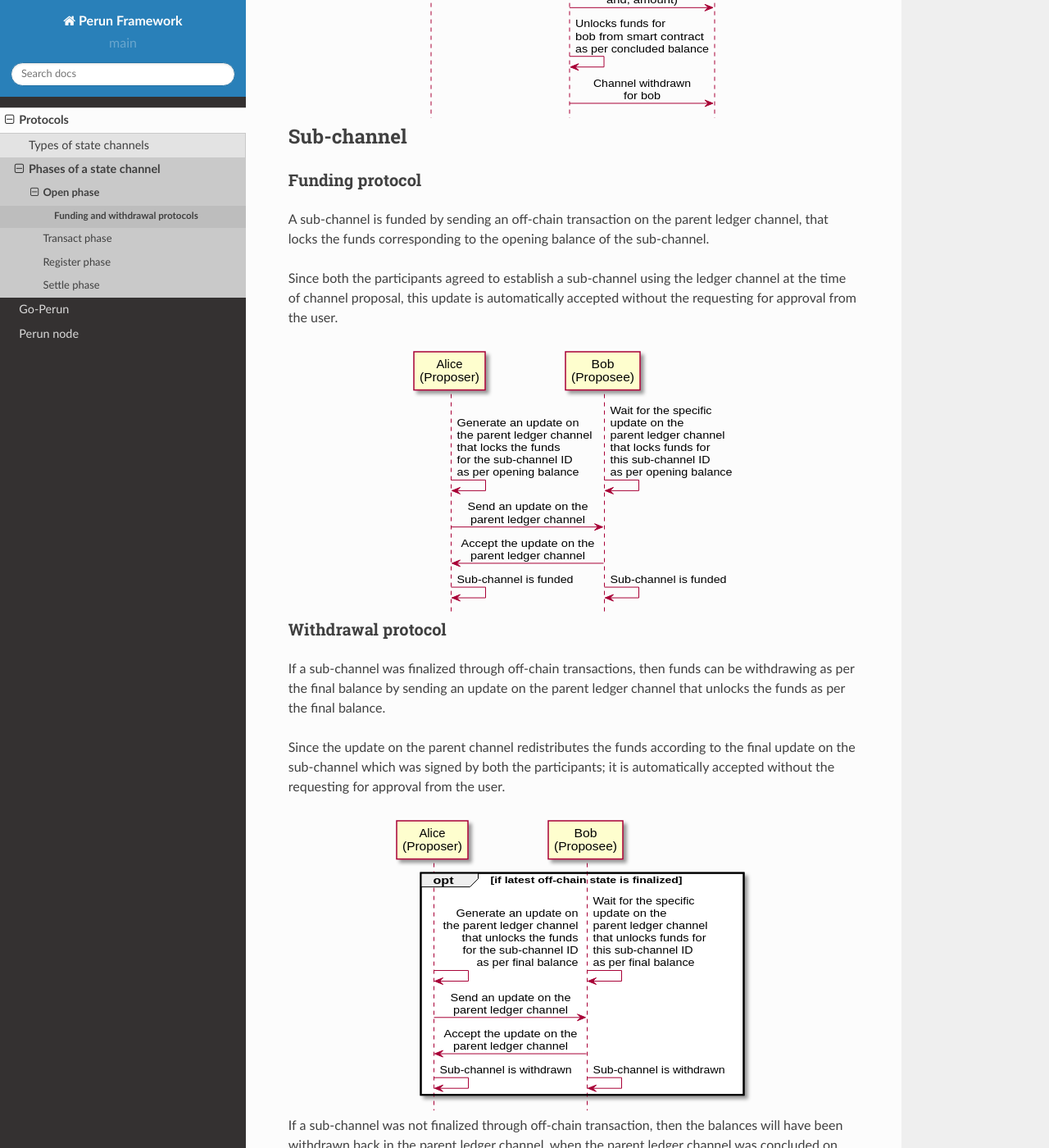
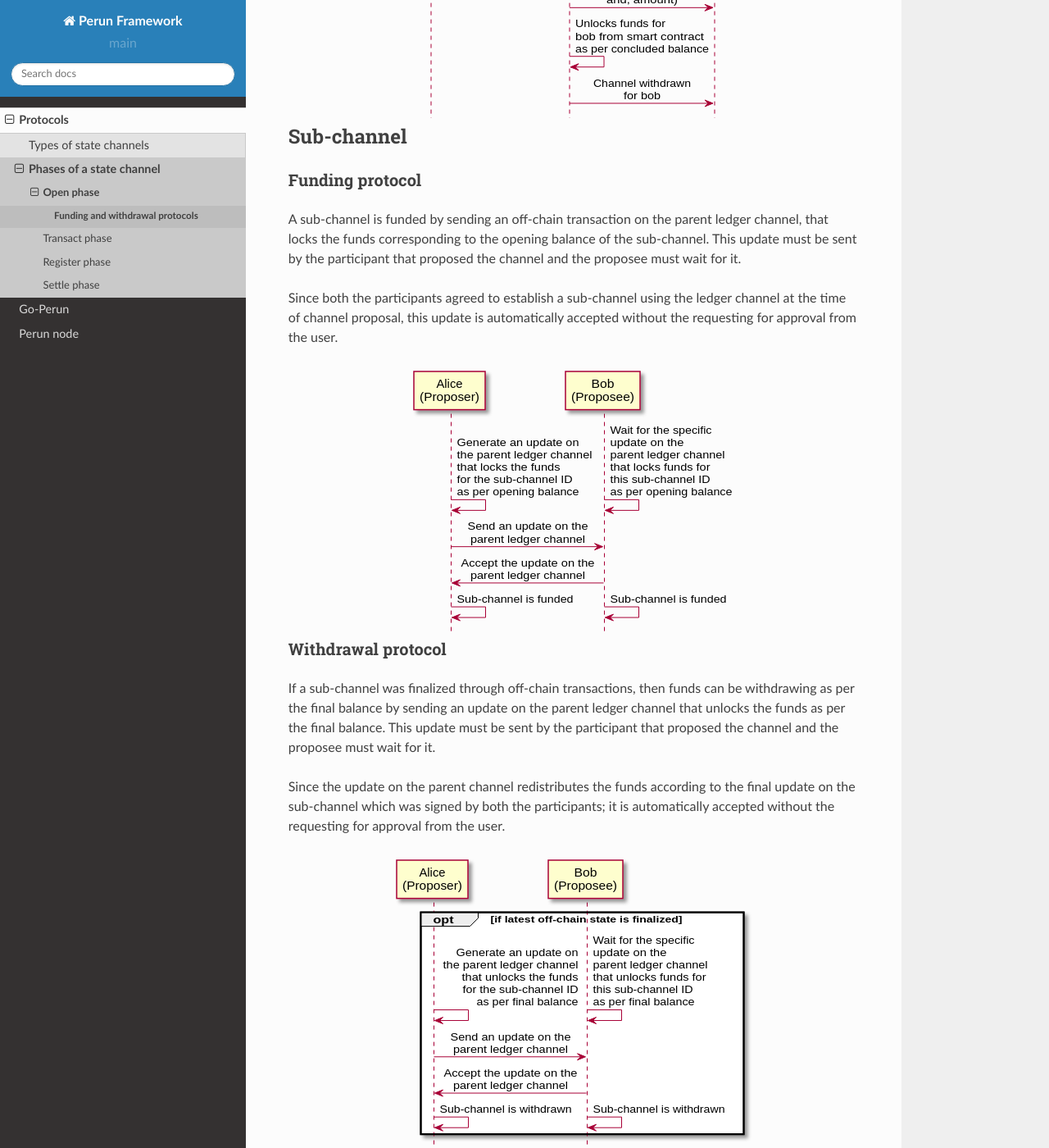
Before and after one commit to hyperledger-labs/perun-doc, a Sphinx documentation site: the page built from source/concepts/protocols_funding_withdrawal.rst, in a window 1280 px wide and 1400 px high, scrolled down 2370 px. Shown: the whole window at 82% size. Built offline with Sphinx 7.4.7 and the Read the Docs theme 2.0.0, drawn with Linux system fonts in a browser that asks for light colours; pages that are not in the unit, such as notebooks, are missing from menus.

Commit message:
Update funding/withdraw protocols for sub-ch
Signed-off-by: Manoranjith <ponraj.manoranjitha@in.bosch.com>

```diff
--- a/source/concepts/protocols_funding_withdrawal.rst
+++ b/source/concepts/protocols_funding_withdrawal.rst
@@ -99,7 +99,8 @@ Funding protocol
 
 A sub-channel is funded by sending an off-chain transaction on the parent
 ledger channel, that locks the funds corresponding to the opening balance of
-the sub-channel.
+the sub-channel. This update must be sent by the participant that proposed the
+channel and the proposee must wait for it.
 
 Since both the participants agreed to establish a sub-channel using the ledger
 channel at the time of channel proposal, this update is automatically accepted
@@ -114,7 +115,9 @@ Withdrawal protocol
 
 If a sub-channel was finalized through off-chain transactions, then funds can
 be withdrawing as per the final balance by sending an update on the parent
-ledger channel that unlocks the funds as per the final balance.
+ledger channel that unlocks the funds as per the final balance. This update
+must be sent by the participant that proposed the channel and the proposee must
+wait for it.
 
 Since the update on the parent channel redistributes the funds according to the
 final update on the sub-channel which was signed by both the participants; it
```
